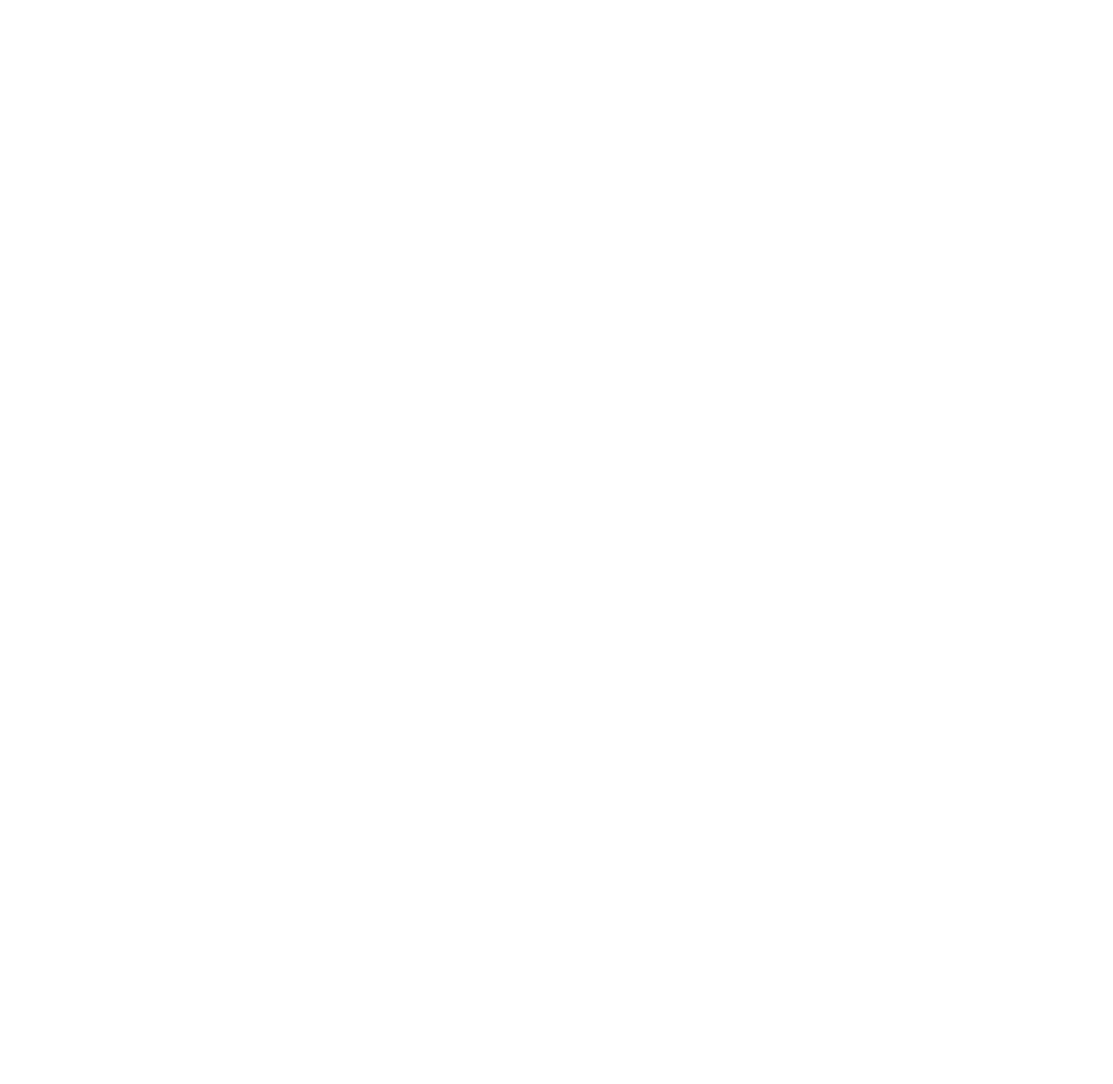
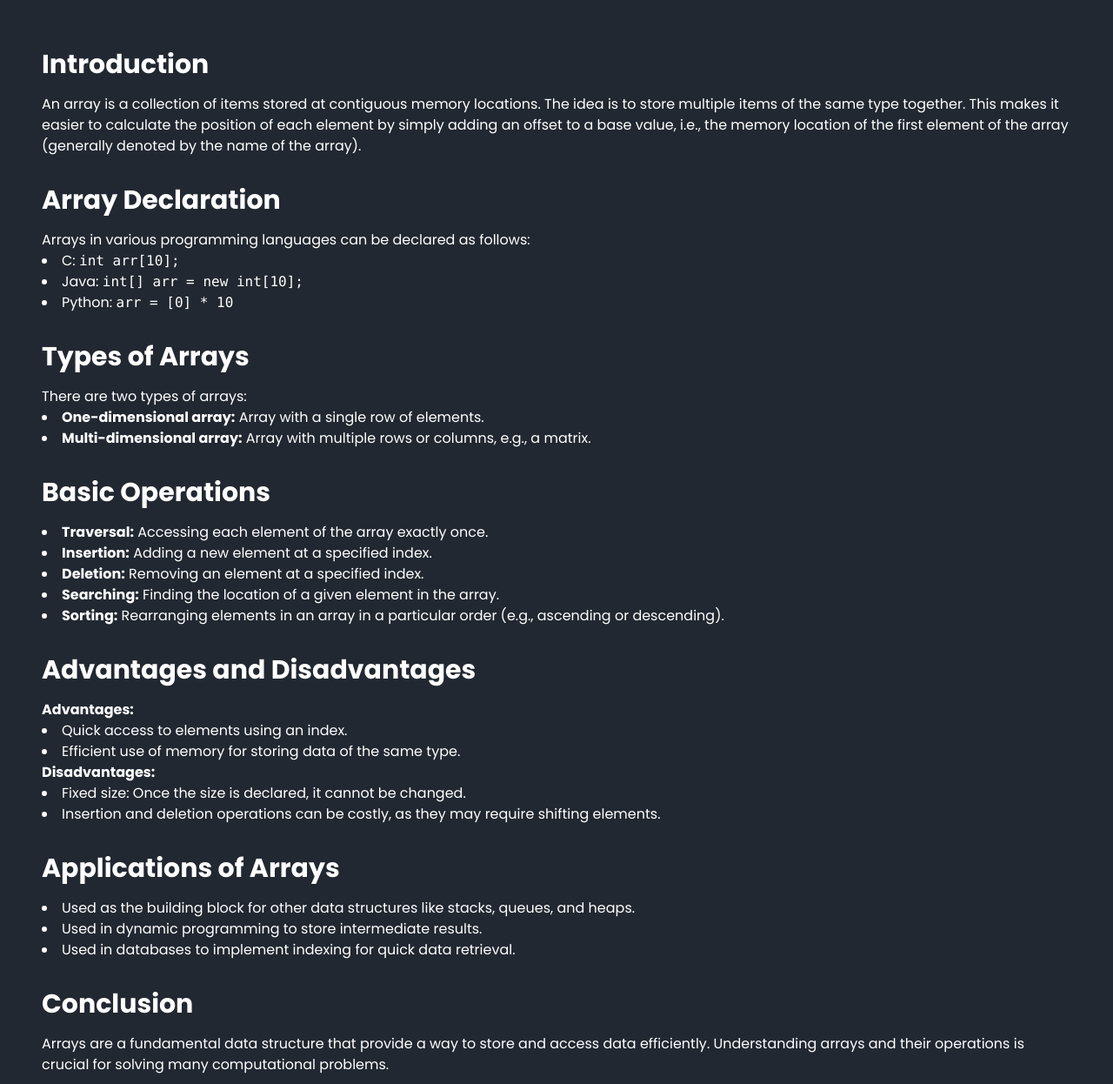
Before and after one commit to sameerkulkarni085/DSA-Learning, a React (Vite) app: page /linkedlist in a window 1280 px wide. Before the commit this address had no page. Shown: the part 224-1470 px from the top of the page at 87% size. Before the commit the page ends 800 px from the top, so only its background shows below. Built offline with nearby package versions, Linux system fonts and the light colour scheme.

Commit message:
12/28 LinkedList Page

```diff
--- a/src/App.jsx
+++ b/src/App.jsx
@@ -2,6 +2,7 @@ import React from 'react';
 import { BrowserRouter as Router, Route, Routes } from 'react-router-dom';
 import Home from './HomePage';
 import Array from './components/ArrayPage/index';
+import LinkedList from "./components/LinkedList/index";
 
 const App = () => {
   return (
@@ -9,6 +10,7 @@ const App = () => {
       <Routes>
         <Route path="/" element={<Home />} />
         <Route path="/array" element={<Array />} />
+        <Route path="/linkedlist" element={<LinkedList />} />
       </Routes>
     </Router>
   );
--- /dev/null
+++ b/src/components/LinkedList/Page.jsx
@@ -0,0 +1,136 @@
+import React, { useEffect } from "react";
+import { motion } from "framer-motion";
+
+const ArrayInfo = () => {
+  useEffect(() => {
+    window.scrollTo(0, 0);
+  }, []);
+
+  const sectionVariants = {
+    hidden: { opacity: 0, y: 20 },
+    visible: { opacity: 1, y: 0 },
+  };
+
+  return (
+    <section id="home" className="bg-white dark:bg-primary py-10">
+      <div className="container mx-auto px-4">
+        <div className="flex items-center flex-col">
+          <div className="flex flex-col items-center justify-center min-h-[650px] md:min-h-[650px]">
+            <div className="container relative text-black dark:text-white">
+              <motion.section
+                className="mb-8"
+                initial="hidden"
+                animate="visible"
+                variants={sectionVariants}
+                transition={{ duration: 0.5 }}
+              >
+                <h2 className="text-2xl md:text-3xl font-bold mb-4">Introduction</h2>
+                <p>
+                  An array is a collection of items stored at contiguous memory locations. The idea is to store multiple items of the same type together. This makes it easier to calculate the position of each element by simply adding an offset to a base value, i.e., the memory location of the first element of the array (generally denoted by the name of the array).
+                </p>
+              </motion.section>
+
+              <motion.section
+                className="mb-8"
+                initial="hidden"
+                animate="visible"
+                variants={sectionVariants}
+                transition={{ duration: 0.5, delay: 0.2 }}
+              >
+                <h2 className="text-2xl md:text-3xl font-bold mb-4">Array Declaration</h2>
+                <p>Arrays in various programming languages can be declared as follows:</p>
+                <ul className="list-disc list-inside">
+                  <li>C: <code>int arr[10];</code></li>
+                  <li>Java: <code>int[] arr = new int[10];</code></li>
+                  <li>Python: <code>arr = [0] * 10</code></li>
+                </ul>
+              </motion.section>
+
+              <motion.section
+                className="mb-8"
+                initial="hidden"
+                animate="visible"
+                variants={sectionVariants}
+                transition={{ duration: 0.5, delay: 0.4 }}
+              >
+                <h2 className="text-2xl md:text-3xl font-bold mb-4">Types of Arrays</h2>
+                <p>There are two types of arrays:</p>
+                <ul className="list-disc list-inside">
+                  <li><b>One-dimensional array:</b> Array with a single row of elements.</li>
+                  <li><b>Multi-dimensional array:</b> Array with multiple rows or columns, e.g., a matrix.</li>
+                </ul>
+              </motion.section>
+
+              <motion.section
+                className="mb-8"
+                initial="hidden"
+                animate="visible"
+                variants={sectionVariants}
+                transition={{ duration: 0.5, delay: 0.6 }}
+              >
+                <h2 className="text-2xl md:text-3xl font-bold mb-4">Basic Operations</h2>
+                <ul className="list-disc list-inside">
+                  <li><b>Traversal:</b> Accessing each element of the array exactly once.</li>
+                  <li><b>Insertion:</b> Adding a new element at a specified index.</li>
+                  <li><b>Deletion:</b> Removing an element at a specified index.</li>
+                  <li><b>Searching:</b> Finding the location of a given element in the array.</li>
+                  <li><b>Sorting:</b> Rearranging elements in an array in a particular order (e.g., ascending or descending).</li>
+                </ul>
+              </motion.section>
+
+              <motion.section
+                className="mb-8"
+                initial="hidden"
+                animate="visible"
+                variants={sectionVariants}
+                transition={{ duration: 0.5, delay: 0.8 }}
+              >
+                <h2 className="text-2xl md:text-3xl font-bold mb-4">Advantages and Disadvantages</h2>
+                <p><b>Advantages:</b></p>
+                <ul className="list-disc list-inside">
+                  <li>Quick access to elements using an index.</li>
+                  <li>Efficient use of memory for storing data of the same type.</li>
+                </ul>
+                <p><b>Disadvantages:</b></p>
+                <ul className="list-disc list-inside">
+                  <li>Fixed size: Once the size is declared, it cannot be changed.</li>
+                  <li>Insertion and deletion operations can be costly, as they may require shifting elements.</li>
+                </ul>
+              </motion.section>
+
+              <motion.section
+                className="mb-8"
+                initial="hidden"
+                animate="visible"
+                variants={sectionVariants}
+                transition={{ duration: 0.5, delay: 1.0 }}
+              >
+                <h2 className="text-2xl md:text-3xl font-bold mb-4">Applications of Arrays</h2>
+                <ul className="list-disc list-inside">
+                  <li>Used as the building block for other data structures like stacks, queues, and heaps.</li>
+                  <li>Used in dynamic programming to store intermediate results.</li>
+                  <li>Used in databases to implement indexing for quick data retrieval.</li>
+                </ul>
+              </motion.section>
+
+              <motion.section
+                className="mb-8"
+                initial="hidden"
+                animate="visible"
+                variants={sectionVariants}
+                transition={{ duration: 0.5, delay: 1.2 }}
+              >
+                <h2 className="text-2xl md:text-3xl font-bold mb-4">Conclusion</h2>
+                <p>
+                  Arrays are a fundamental data structure that provide a way to store and access data efficiently. Understanding arrays and their operations is crucial for solving many computational problems.
+                </p>
+              </motion.section>
+            </div>
+          </div>
+        </div>
+      </div>
+    </section>
+  );
+};
+
+export default ArrayInfo;
--- /dev/null
+++ b/src/components/LinkedList/index.jsx
@@ -0,0 +1,34 @@
+import React, { useState, useEffect } from "react";
+import NavBar from "../NavBar";
+import Footer from "../Footer";
+import SectionWrapper from "../Global/SectionWrapper"; // Import SectionWrapper
+import "../../index.css";
+import LinkedList from "../LinkedList/Page";
+
+function Array() {
+  const [loading, setLoading] = useState(true);
+
+  useEffect(() => {
+    const handleLoad = () => setLoading(false);
+    window.addEventListener("load", handleLoad);
+    return () => window.removeEventListener("load", handleLoad);
+  }, []);
+
+  return (
+    <div>
+
+        <>
+          <NavBar />
+          <SectionWrapper id="array-content" heading="Array Data Structure">
+            <LinkedList />
+          </SectionWrapper>
+          <SectionWrapper id="footer" heading="About">
+            <Footer />
+          </SectionWrapper>
+        </>
+
+    </div>
+  );
+}
+
+export default Array;
--- a/src/components/TabSection/index.jsx
+++ b/src/components/TabSection/index.jsx
@@ -14,7 +14,7 @@ const logos = [
   {
     image: images.stringslogo,
     title: "Strings",
-    link: "https://www.google.com/search?q=Strings"
+    link: "/linkedlist"
   },
   {
     image: images.linkedlistslogo,
```
